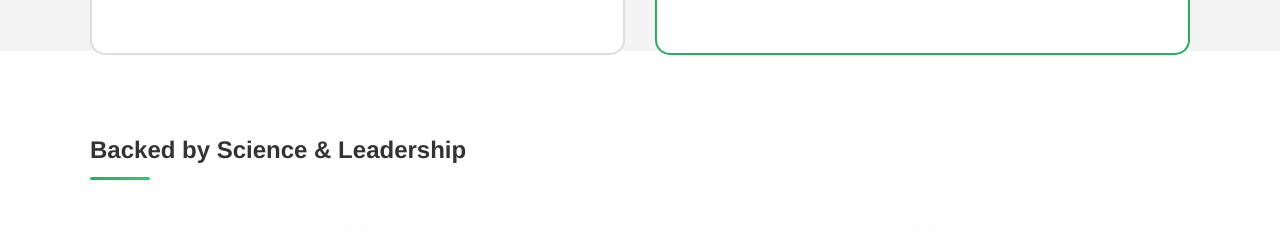
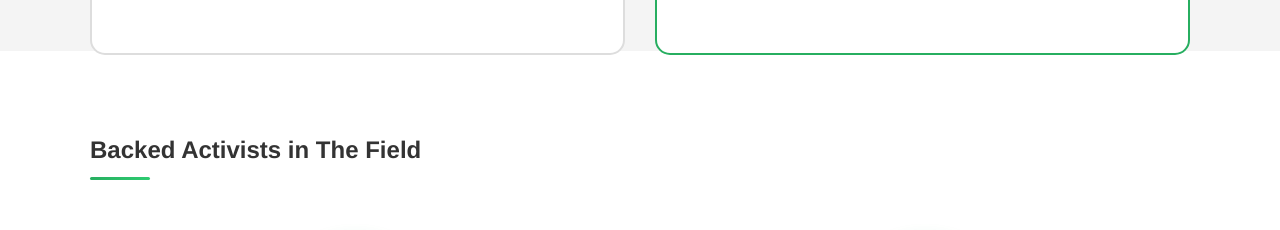
Before and after one commit to Xivlon/redesigned-octo-fiesta, a React (Vite) app: page / in a window 1280 px wide. Shown: the part 4420-4650 px from the top of the page. Built offline with nearby package versions, Linux system fonts and the light colour scheme.

Commit message:
Update Experts.tsx

```diff
--- a/src/components/Experts.tsx
+++ b/src/components/Experts.tsx
@@ -4,7 +4,7 @@ const Experts: React.FC = () => {
   return (
     <section className="experts">
       <div className="container">
-        <h2 style={{ textAlign: 'center' }}>Backed by Science & Leadership</h2>
+        <h2 style={{ textAlign: 'center' }}>Backed Activists in The Field</h2>
         <div className="experts-grid">
           <div className="expert-card">
             <img
```
